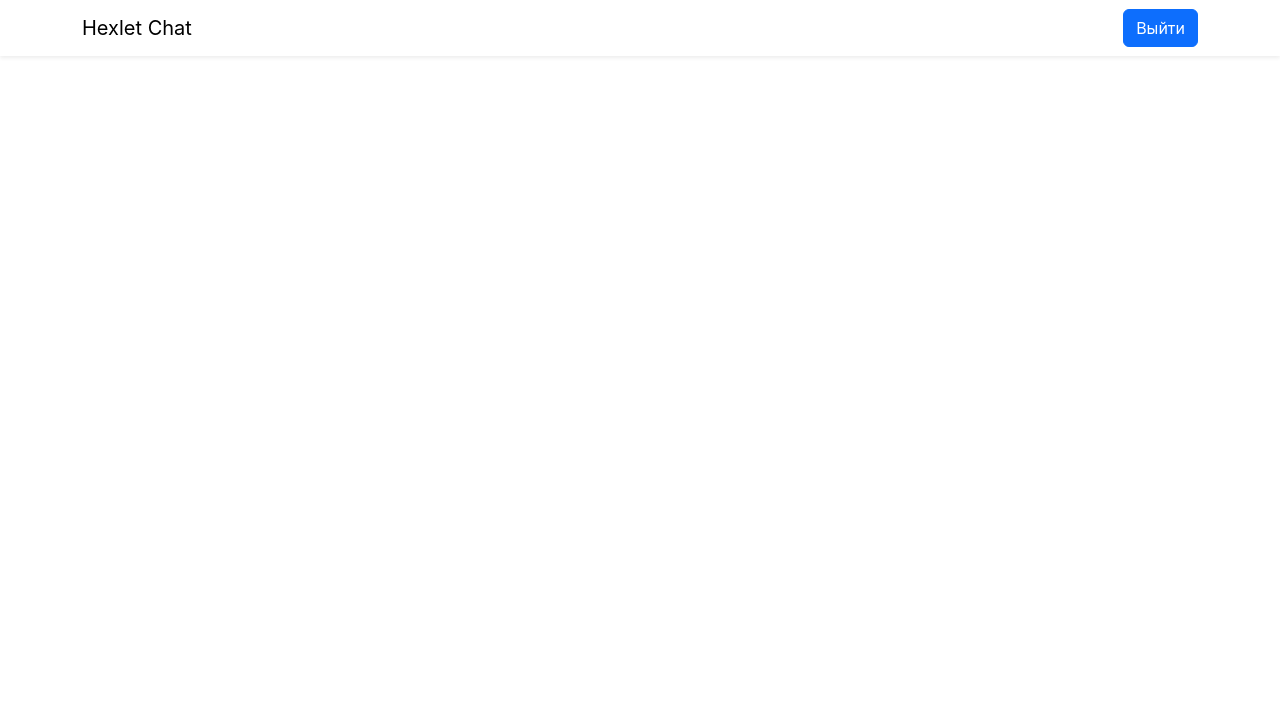
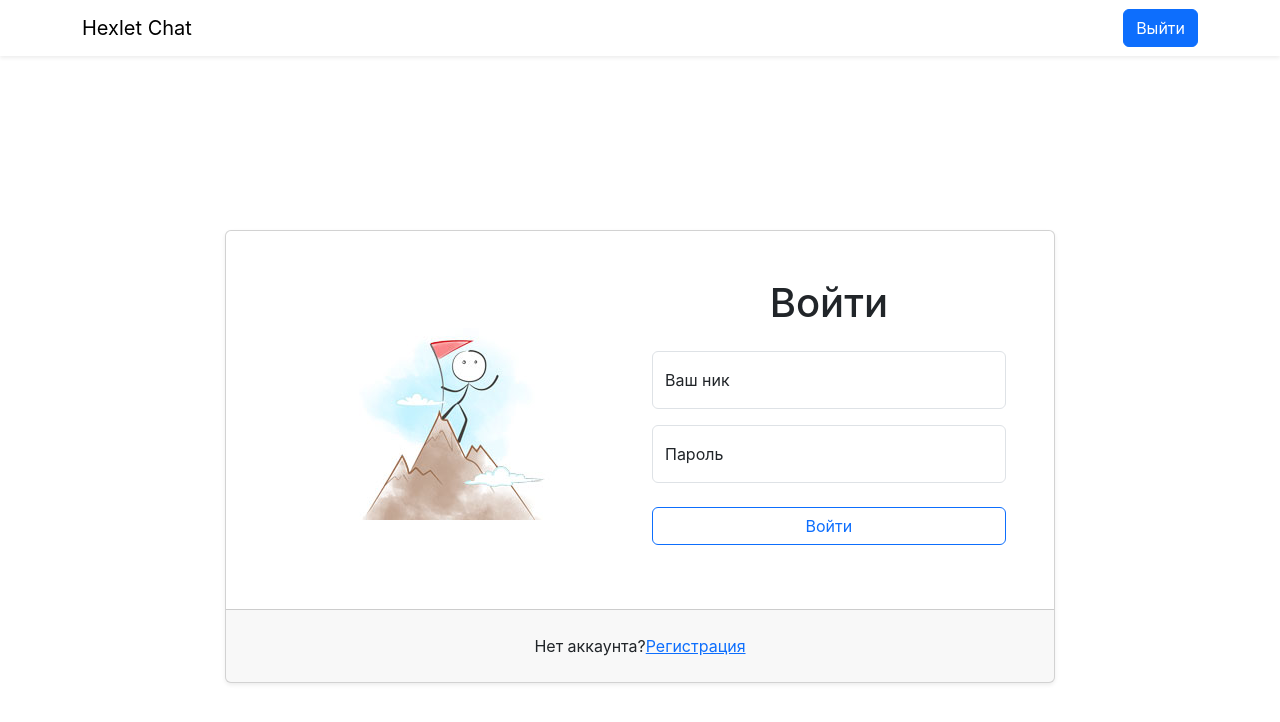
Before and after one commit to Onfire22/frontend-project-12, a React (Create React App) app in the folder frontend/: page / in a window 1280 px wide. Shown: the top 722 px of the page. Built offline with nearby package versions, Linux system fonts and the light colour scheme.

Commit message:
added login form

```diff
--- a/frontend/src/App.jsx
+++ b/frontend/src/App.jsx
@@ -1,7 +1,13 @@
 import Header from './components/Header';
+import Login from './pages/Login';
 
 const App = () => {
-  return <Header />;
+  return (
+    <>
+      <Header />
+      <Login />
+    </>
+  );
 };
 
 export default App;
--- /dev/null
+++ b/frontend/src/components/LoginForm.jsx
@@ -0,0 +1,18 @@
+const LoginForm = () => {
+  return (
+    <form className="col-12 col-md-6 mt-3 mt-md-0">
+      <h1 className="text-center mb-4">Войти</h1>
+      <div className="form-floating mb-3">
+        <input className="form-control" placeholder="Ваш ник" id="username" name="username" type="text" />
+        <label className="form-label" htmlFor="username">Ваш ник</label>
+      </div>
+      <div className="form-floating mb-4">
+        <input className="form-control" placeholder="Ваш ник" id="password" name="password" type="password" />
+        <label className="form-label" htmlFor="password">Пароль</label>
+      </div>
+      <button className="w-100 mb-3 btn btn-outline-primary" type="submit">Войти</button>
+    </form>
+  );
+};
+
+export default LoginForm;
--- a/frontend/src/pages/Login.jsx
+++ b/frontend/src/pages/Login.jsx
@@ -0,0 +1,29 @@
+import LoginForm from '../components/LoginForm';
+import login from '../images/login-image.jpeg';
+
+const Login = () => {
+  return (
+    <div className="container-fluid h-100">
+      <div className="row justify-content-center align-content-center h-100">
+        <div className="col-12 col-md-8 col-xxl-6">
+          <div className="card shadow-sm">
+            <div className="card-body row p-5">
+              <div className="col-12 col-md-6 d-flex align-items-center justify-content-center">
+                <img src={login} alt="login-image" />
+              </div>
+              <LoginForm />
+            </div>
+            <div className="card-footer p-4">
+              <div className="text-center">
+                <span>Нет аккаунта?</span>
+                <a href="/">Регистрация</a>
+              </div>
+            </div>
+          </div>
+        </div>
+      </div>
+    </div>
+  );
+};
+
+export default Login;
```
Also changed, not shown: frontend/.eslintrc.yml.
